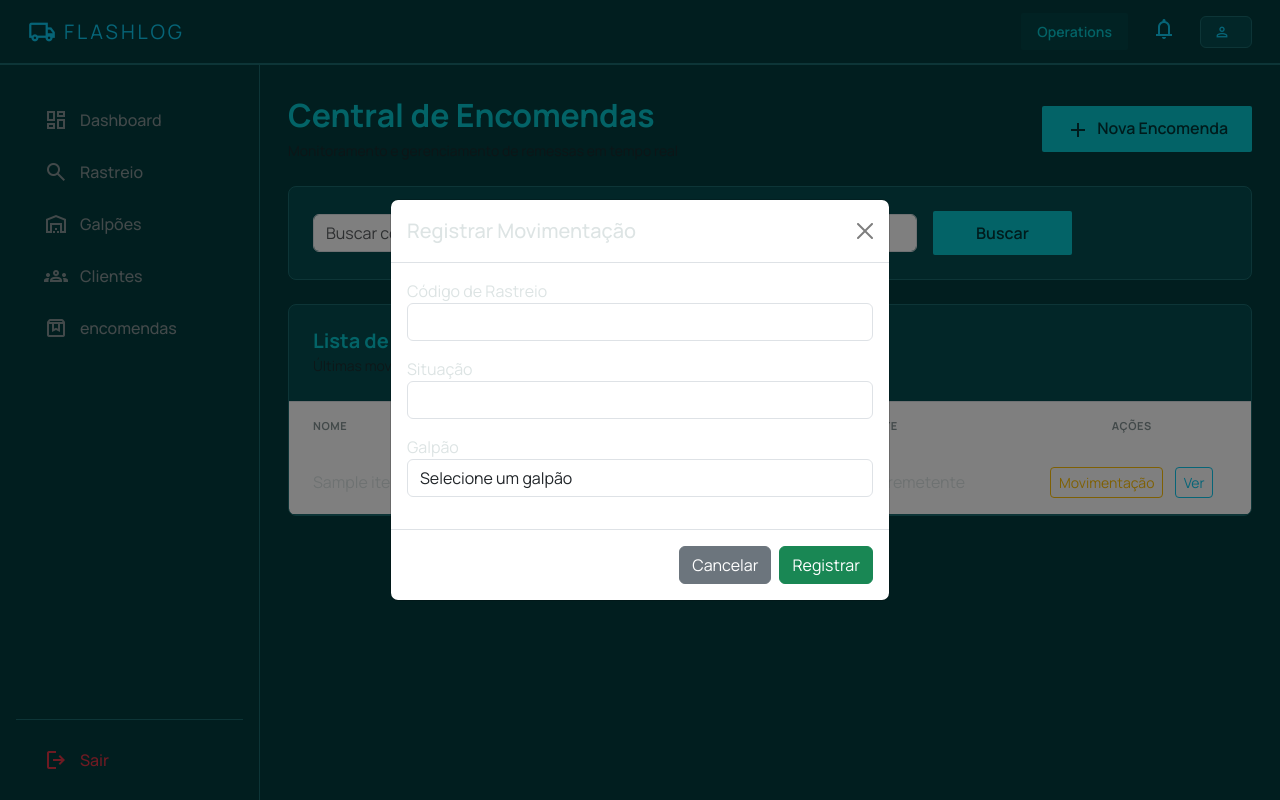
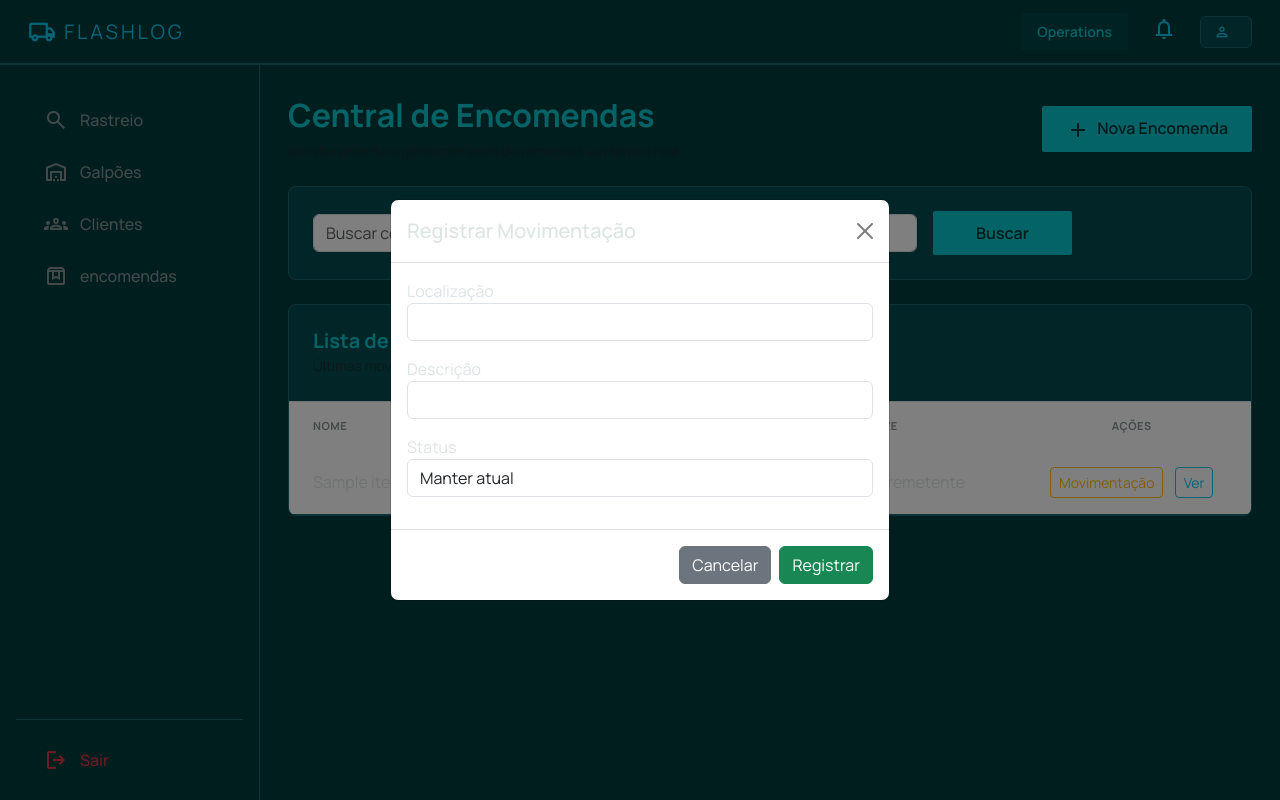
Before and after one commit to batmartins/final_web, a Flask app: page /encomendas in a window 1280 px wide, after a click on "Movimentação". Run offline with Flask 3, Linux system fonts and the light colour scheme; a database or web service that is not in the repository returns one stand-in record (values such as "Sample title"); data that the repository does not hold is empty.

Commit message:
finalizado

```diff
--- a/app.py
+++ b/app.py
@@ -55,52 +55,32 @@ def index():
 
 @app.route('/login', methods=['GET', 'POST'])
 def login():
-
+    print("entrou na funcao")
     if request.method == 'POST':
-
+        print("entrou no post da funcao")
         email = request.form.get('form-email')
+        print("email:", email)
         senha = request.form.get('form-senha')
+        print("senha:", senha)
 
         try:
+            usuarios = get_usuarios()
+            print("usuarios:", usuarios)
+            for usuario in usuarios:
+                print(usuario.get("email") == email)
+                print(type(usuario.get("email")))
+                if usuario.get("email") == email:
+                    print("logado")
+                    login_user(UsuarioLogado(usuario))
+                    flash("Login realizado com sucesso!", "success")
+                    return redirect(url_for('rastreio'))
 
-            usuarios = get_usuarios()
-
-            for usuario in usuarios:
-
-                email_api = usuario.get("email")
-                senha_api = usuario.get("senha")
-
-                if (
-                    email_api == email
-                    and senha_api == senha
-                ):
-
-                    login_user(
-                        UsuarioLogado(usuario)
-                    )
-
-                    flash(
-                        "Login realizado com sucesso!",
-                        "success"
-                    )
-
-                    return redirect(
-                        url_for('rastreio')
-                    )
-
-            flash(
-                "Email ou senha incorretos.",
-                "danger"
-            )
+            flash("Usuário não encontrado.", "danger")
 
         except Exception as e:
+            flash(f"Erro: {e}", "danger")
 
-            flash(
-                f"Erro: {str(e)}",
-                "danger"
-            )
-
-    return render_template('busca_pacote.html')
+    return render_template('login.html')
 
 
 @app.route('/logout')
@@ -360,9 +340,5 @@ def cadastrar_cliente():
 
     clientes_lista = get_clientes()
     return render_template('clientes.html', clientes=clientes_lista)
-
-
-
-
 if __name__ == '__main__':
     app.run(debug=True, port=5004)
--- a/host.py
+++ b/host.py
@@ -21,8 +21,11 @@ def post_usuario(nome, email, senha):
 
 
 def get_usuarios():
-    # Sua API não possui /listar_usuarios
-    return []
+    url = f"{codigo_host}/listar_usuarios"
+
+    response = requests.get(url)
+    print(response.json())
+    return response.json()
 
 
 def buscar_usuario(usuario_id):
@@ -62,7 +65,6 @@ def buscar_cliente(cliente_id):
 
     response = requests.get(url)
     return response.json()
-
 
 
 # ==========================
--- a/templates/base.html
+++ b/templates/base.html
@@ -57,14 +57,11 @@
 
 
 
+
+
+
             <a class="sidebar-link {% if request.endpoint == 'rastreio' %}active{% endif %}"
                href="{{ url_for('rastreio') }}">
-                <span class="material-symbols-outlined">dashboard</span>
-                <span>Dashboard</span>
-            </a>
-
-            <a class="sidebar-link {% if request.endpoint == 'busca_pacote' %}active{% endif %}"
-               href="{{ url_for('busca_pacote') }}">
                 <span class="material-symbols-outlined">search</span>
                 <span>Rastreio</span>
             </a>
@@ -116,11 +113,9 @@
 
 <!-- Bottom Nav (Mobile) -->
 <nav class="bottom-nav">
+
+    </a>
     <a href="{{ url_for('rastreio') }}" class="d-flex flex-column align-items-center text-muted" style="font-size:11px;text-decoration:none;">
-        <span class="material-symbols-outlined" style="font-size:22px;">dashboard</span>
-        Dashboard
-    </a>
-    <a href="{{ url_for('busca_pacote') }}" class="d-flex flex-column align-items-center text-muted" style="font-size:11px;text-decoration:none;">
         <span class="material-symbols-outlined" style="font-size:22px;">search</span>
         Rastreio
     </a>
--- a/templates/encomendas.html
+++ b/templates/encomendas.html
@@ -96,68 +96,45 @@
                 <button class="btn-close" data-bs-dismiss="modal"></button>
             </div>
 
-            <form method="POST" action="{{ url_for('cadastrar_movimentacao') }}">
-
+            <form method="POST" action="/movimentacoes/registrar">
                 <div class="modal-body">
 
                     <div class="mb-3">
-                        <label>Código de Rastreio</label>
-                        <input
-                            type="text"
-                            name="form-codigo_rastreio"
-                            class="form-control"
-                            required>
+                        <label>Localização</label>
+                        <input type="text" name="localizacao" class="form-control" required>
                     </div>
 
                     <div class="mb-3">
-                        <label>Situação</label>
-                        <input
-                            type="text"
-                            name="form-situacao"
-                            class="form-control"
-                            required>
+                        <label>Descrição</label>
+                        <input type="text" name="descricao" class="form-control" required>
                     </div>
 
                     <div class="mb-3">
-                        <label>Galpão</label>
-                        <select
-                            name="form-galpao_id"
-                            class="form-control"
-                            required>
-
-                            <option value="">Selecione um galpão</option>
-
-                            {% for galpao in galpoes %}
-                            <option value="{{ galpao.id }}">
-                                {{ galpao.nome }}
-                            </option>
-                            {% endfor %}
-
+                        <label>Status</label>
+                        <select name="status" class="form-control">
+                            <option value="">Manter atual</option>
+                            <option value="Em Trânsito">Em Trânsito</option>
+                            <option value="Entregue">Entregue</option>
+                            <option value="Atrasada">Atrasada</option>
+                            <option value="Exceção">Exceção</option>
                         </select>
                     </div>
 
                 </div>
 
                 <div class="modal-footer">
-                    <button
-                        type="button"
-                        class="btn btn-secondary"
-                        data-bs-dismiss="modal">
+                    <button type="button" class="btn btn-secondary" data-bs-dismiss="modal">
                         Cancelar
                     </button>
 
-                    <button
-                        type="submit"
-                        class="btn btn-success">
+                    <button type="submit" class="btn btn-success">
                         Registrar
                     </button>
                 </div>
-
             </form>
 
         </div>
     </div>
-</div>
 </div>
 
 <!-- ================= MODAL VER ================= -->
--- a/templates/rastreio.html
+++ b/templates/rastreio.html
@@ -142,10 +142,11 @@
 
                     <div class="progress"
                          style="height:5px;background:#033C3E;">
-                        {%for in galpao in galpoes%}
+                        {%for galpao in galpoes%}
                         <div class="progress-bar bg-info">
                              {{galpao.capacidade}}
                         </div>
+                        {% endfor %}
 
                     </div>
 
```
Also changed, not shown: templates/clientes.html (+26 -2 lines), templates/login.html (+4 -4 lines), viacep.py (added, +8 -0 lines).
